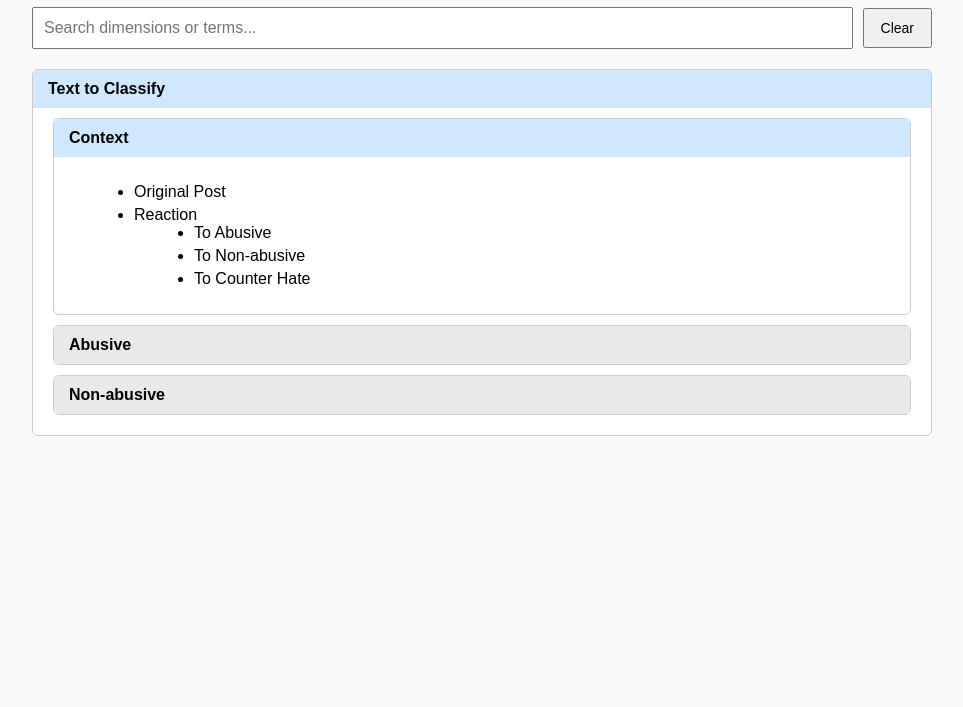
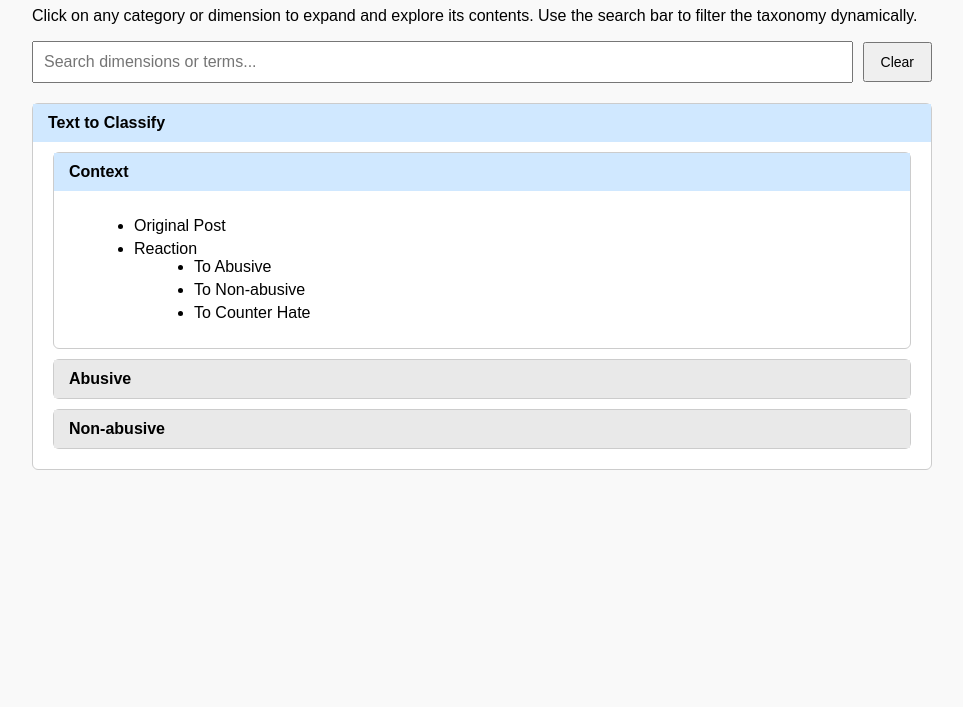
Before and after one commit to hosseinisamaneh/interactive-taxonomy-abusive-language, a plain HTML site: page index.html in a window 1280 px wide. Shown: the part 93-800 px from the top of the page, without its empty margins (158-1121 px from the left). Drawn offline with Linux system fonts and the light colour scheme.

Commit message:
Update index.html

```diff
--- a/index.html
+++ b/index.html
@@ -103,6 +103,9 @@
 <body>
 
   <h1>Interactive Taxonomy of Online Abusive Language</h1>
+  <p class="taxonomy-guide">
+    Click on any category or dimension to expand and explore its contents. Use the search bar to filter the taxonomy dynamically.
+  </p>
 
   <div id="search-bar">
     <input
```
